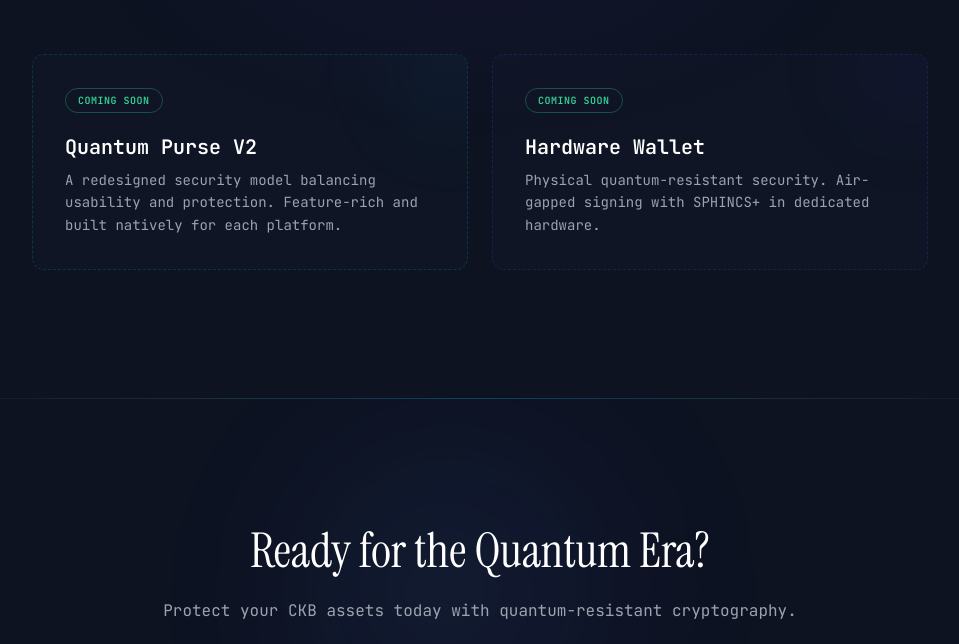
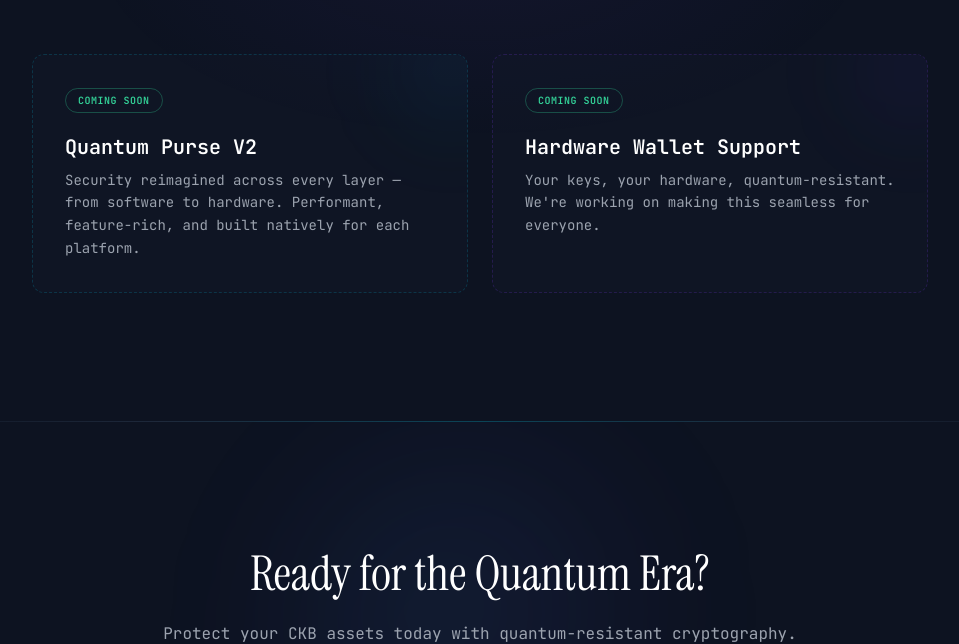
Before and after one commit to quantumpurse/landing-page, a website with bundled scripts: page index.html in a window 1280 px wide. Shown: the part 5460-6104 px from the top of the page, without its empty margins (160-1119 px from the left). Built offline with nearby package versions, Linux system fonts and the light colour scheme; files whose address does not match are found by name.

Commit message:
update wordings

```diff
--- a/index.html
+++ b/index.html
@@ -521,7 +521,7 @@
                     <div class="relative z-10">
                         <span class="tag border-quantum-emerald/30 text-quantum-emerald text-[10px] mb-5 inline-flex">Coming Soon</span>
                         <h3 class="text-xl font-semibold text-white mb-2">Quantum Purse V2</h3>
-                        <p class="text-sm text-gray-400 leading-relaxed">A redesigned security model balancing usability and protection. Feature-rich and built natively for each platform.</p>
+                        <p class="text-sm text-gray-400 leading-relaxed">Security reimagined across every layer — from software to hardware. Performant, feature-rich, and built natively for each platform.</p>
                     </div>
                 </div>
 
@@ -532,8 +532,8 @@
 
                     <div class="relative z-10">
                         <span class="tag border-quantum-emerald/30 text-quantum-emerald text-[10px] mb-5 inline-flex">Coming Soon</span>
-                        <h3 class="text-xl font-semibold text-white mb-2">Hardware Wallet</h3>
-                        <p class="text-sm text-gray-400 leading-relaxed">Physical quantum-resistant security. Air-gapped signing with SPHINCS+ in dedicated hardware.</p>
+                        <h3 class="text-xl font-semibold text-white mb-2">Hardware Wallet Support</h3>
+                        <p class="text-sm text-gray-400 leading-relaxed">Your keys, your hardware, quantum-resistant. We're working on making this seamless for everyone.</p>
                     </div>
                 </div>
             </div>
```
